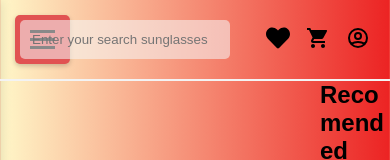
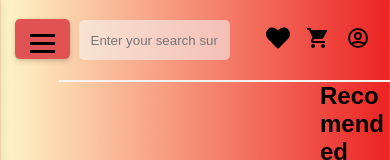
Before and after one commit to AnshMeshram/Sunglasses-Store, a React (Create React App) app: page / in a window 390 px wide. Shown: the top 160 px of the page. Built offline with nearby package versions, Linux system fonts and the light colour scheme.

Commit message:
Hamburger fix in mobile view

```diff
--- a/src/App.js
+++ b/src/App.js
@@ -128,7 +128,6 @@ function App() {
             <span></span>
             <span></span>
           </button>
-
           {/* Overlay for mobile */}
           <Sidebar handleChange={handleChange} isOpen={isSidebarOpen} />
 
--- a/src/Nav/Nav.css
+++ b/src/Nav/Nav.css
@@ -6,7 +6,7 @@
     justify-content: space-between;
     align-items: center;
     padding: 20px;
-    z-index: 999;
+    z-index: 0;
     position: relative; /* Add this */
 }
 
@@ -20,12 +20,14 @@
     border-radius: 5px;
     width: 50rem;
     max-width: 100%; /* Add this for responsiveness */
+    height : 40px;
+    max-width: 500px;
 }
 
 /* Container for profile icons and the Sign Up button */
 .profile-container {
-  display: flex;
-  align-items: center;
+    display: flex;
+    align-items: center;
 }
 
 /* Style for each icon */
@@ -43,7 +45,7 @@
 /* Mobile styles */
 @media (max-width: 768px) {
     .nav-container {
-        margin-left: 0; /* Remove margin on mobile */
+        margin-left: 15vw; /* Remove margin on mobile */
     }
 
     .search-input {
--- a/src/Sidebar/Sidebar.css
+++ b/src/Sidebar/Sidebar.css
@@ -1,11 +1,12 @@
  .sidebar {
     width: 250px;
+    height:100vh;
     position: fixed;
     left: 0;
     top: 0;
     height: 100vh;
     border-right: 2px solid #e5e5e5;
-    z-index: 100;
+    z-index: 200;
     display: flex;
     flex-direction: column;
     align-items: center;
--- a/src/index.css
+++ b/src/index.css
@@ -137,17 +137,20 @@ footer {
 
 /* Mobile Menu Toggle Button */
 .menu-toggle {
+  height : 40px;
   display: none;
   position: fixed;
   top: 15px;
   left: 15px;
-  z-index: 150;
+  z-index: 200;
   background: #e15252;
   border: none;
   padding: 10px 15px;
   border-radius: 5px;
   cursor: pointer;
   box-shadow: 0 2px 5px rgba(0, 0, 0, 0.2);
+  margin-top: 4px ;
+  margin-right: 4px;
 }
 
 .menu-toggle span {
@@ -181,7 +184,8 @@ footer {
 /* Mobile Styles (max-width: 768px) */
 @media (max-width: 768px) {
   .menu-toggle {
-    display: block;
+    display: inline;
+    border: 2px;
   }
 
   .sidebar {
```
